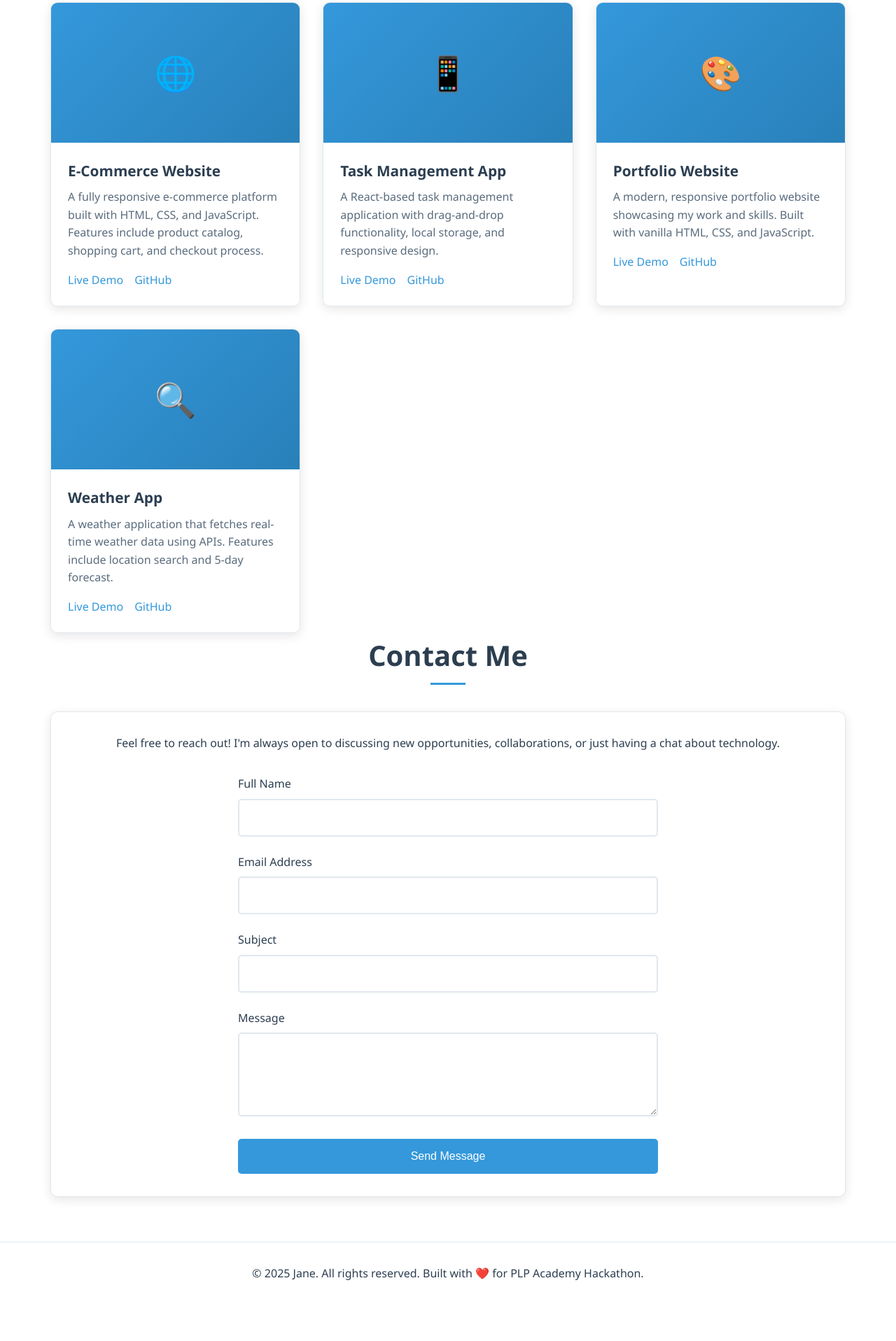
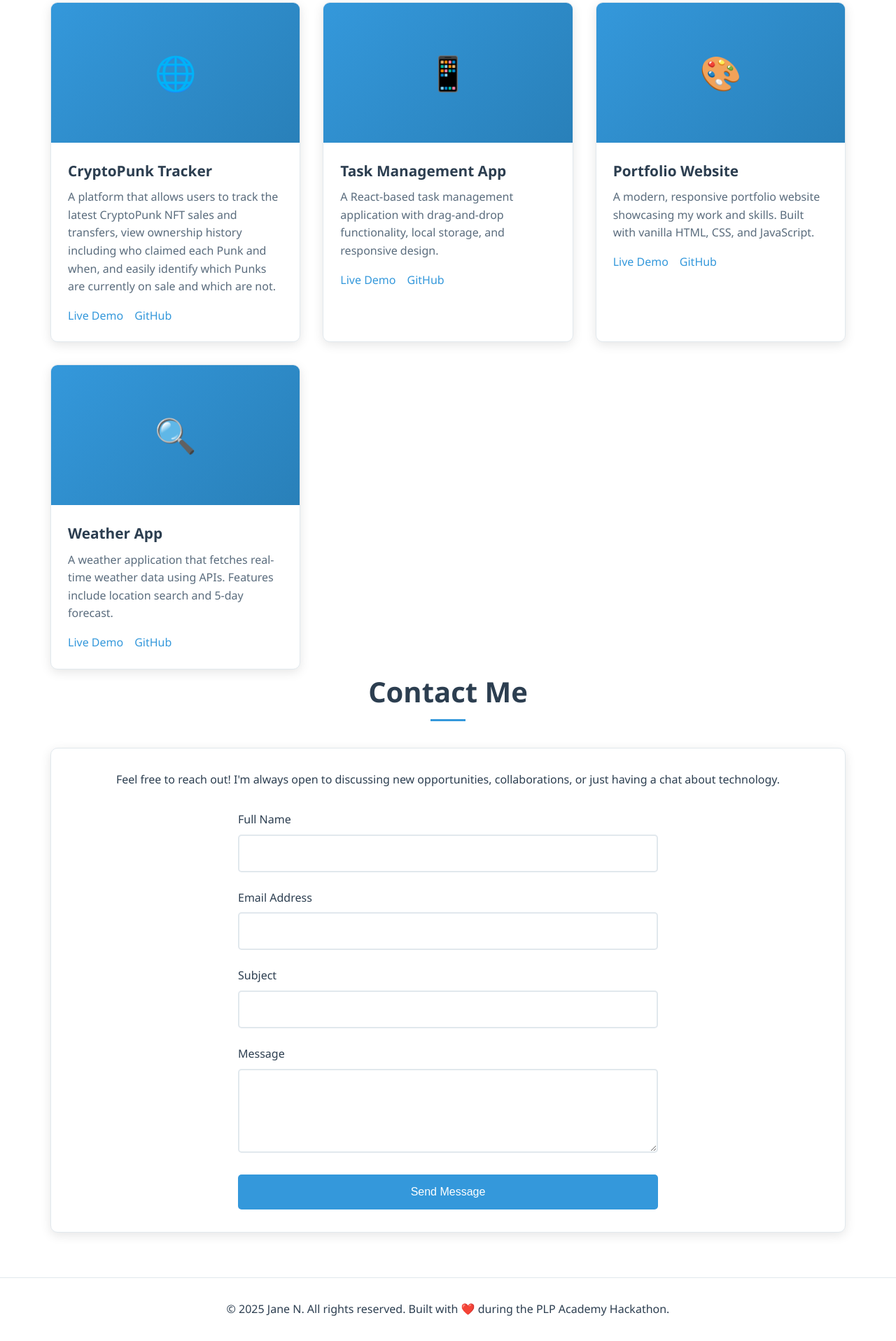
Before and after one commit to J-Njoroge/PLP_PortfolioHackathon1, a plain HTML site: page jane_portfolio.html in a window 1280 px wide. Shown: the part 3196-5113 px from the top of the page at 70% size. Before the commit the page ends 5062 px from the top, so only its background shows below. Drawn offline with Linux system fonts and the light colour scheme.

Commit message:
Project section update

```diff
--- a/jane_portfolio.css
+++ b/jane_portfolio.css
@@ -429,7 +429,7 @@ html {
     font-size: 0.95rem;
 }
 
-/* Animation for cards on scroll (CSS-only approach) */
+/* Animation for cards on scroll */
 .card,
 .project-card,
 .skill-item {
--- a/jane_portfolio.html
+++ b/jane_portfolio.html
@@ -144,11 +144,11 @@
                 <div class="project-card">
                     <div class="project-image">🌐</div>
                     <div class="project-content">
-                        <h3 class="project-title">E-Commerce Website</h3>
-                        <p class="project-description">A fully responsive e-commerce platform built with HTML, CSS, and JavaScript. Features include product catalog, shopping cart, and checkout process.</p>
+                        <h3 class="project-title">CryptoPunk Tracker</h3>
+                        <p class="project-description">A platform that allows users to track the latest CryptoPunk NFT sales and transfers, view ownership history including who claimed each Punk and when, and easily identify which Punks are currently on sale and which are not.</p>
                         <div class="project-links">
-                            <a href="#" class="project-link">Live Demo</a>
-                            <a href="#" class="project-link">GitHub</a>
+                            <a href="https://calebomondi.github.io/cryptopunk-tracker/" class="project-link">Live Demo</a>
+                            <a href="https://github.com/J-Njoroge/cryptopunk-tracker.git" class="project-link">GitHub</a>
                         </div>
                     </div>
                 </div>
@@ -218,7 +218,7 @@
 
     <footer>
         <div class="container">
-            <p>&copy; 2025 Jane. All rights reserved. Built with ❤️ for PLP Academy Hackathon.</p>
+            <p>&copy; 2025 Jane N. All rights reserved. Built with ❤️ during the PLP Academy Hackathon.</p>
         </div>
     </footer>
 </body>
```
